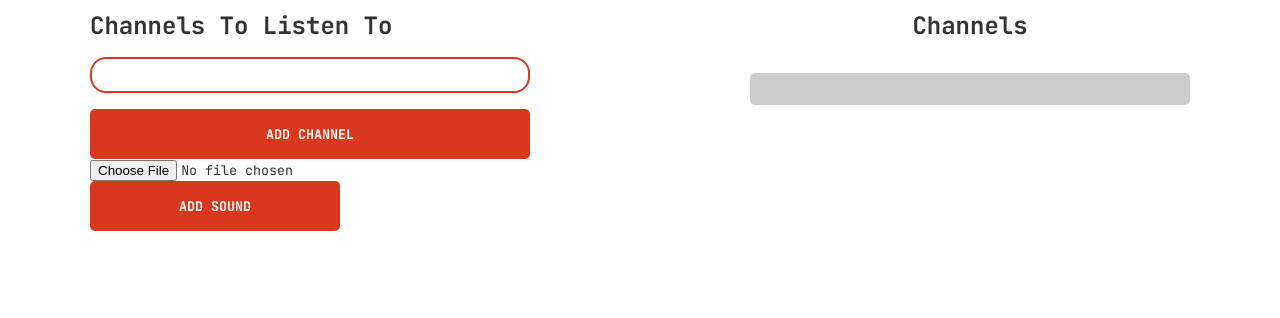
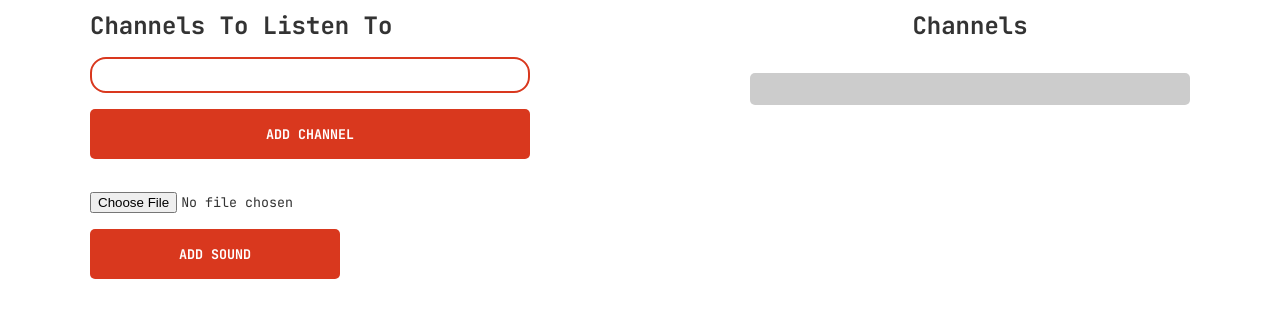
Before and after one commit to JannatinNaim/Archives, a plain HTML site: page docs/app/index.html in a window 1280 px wide. Shown: the part 122-440 px from the top of the page. Drawn offline with nearby package versions, Linux system fonts and the light colour scheme.

Commit message:
added notification added name

```diff
--- a/docs/src/css/app.css
+++ b/docs/src/css/app.css
@@ -25,6 +25,18 @@
 /* Set width to 100%. */
 #add_channel_button {
     width: 100%;
+}
+
+.channel_inputs form {
+    margin-bottom: 2rem;
+}
+
+.channel_inputs form input[type='file'] {
+    margin-bottom: 1rem;
+}
+
+.channel_inputs #add_sound_button {
+    margin-bottom: 2rem;
 }
 
 /* Change border on focus. */
--- a/docs/src/js/app.js
+++ b/docs/src/js/app.js
@@ -34,6 +34,10 @@ const channelNameInput = document.getElementById('channel_name_input');
 const addChannelButton = document.getElementById('add_channel_button');
 // List of channels listening to.
 const channelsList = document.getElementById('channels_list');
+
+const soundInputFormContainer = document.getElementById('sound_input_form');
+const notificationAdded = document.createElement('p');
+soundInputFormContainer.appendChild(notificationAdded);
 
 const removeChannel = async (channelName, channelNameContainer, channelsList) => {
     // Iterate through all channels listening to and add them to TMI.
@@ -177,4 +181,8 @@ soundInputButton.addEventListener('click', (event) => {
     event.preventDefault();
 
     audio = new Audio(URL.createObjectURL(soundInputForm.files[0]));
+
+    notificationAdded.innerText = 'Added Notification Sound: ' + soundInputForm.files[0].name;
+
+    window.localStorage.setItem('notification', JSON.stringify(URL.createObjectURL(soundInputForm.files[0])));
 });
```
Also changed, not shown: docs/app/index.html (+0 -8 lines).
